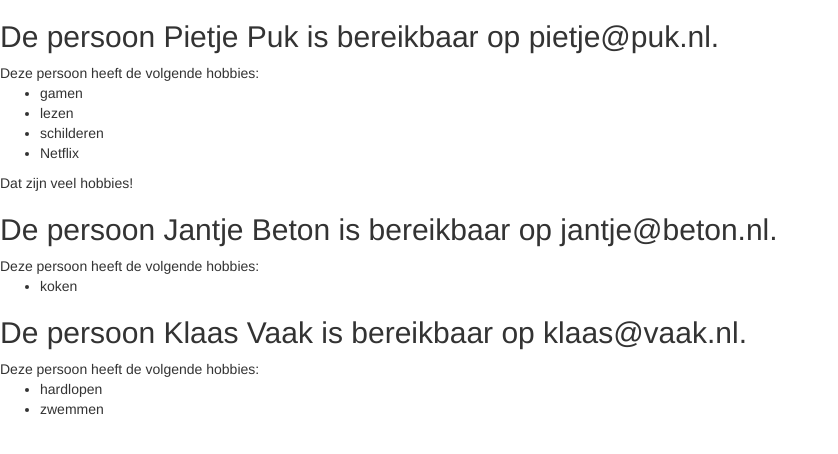
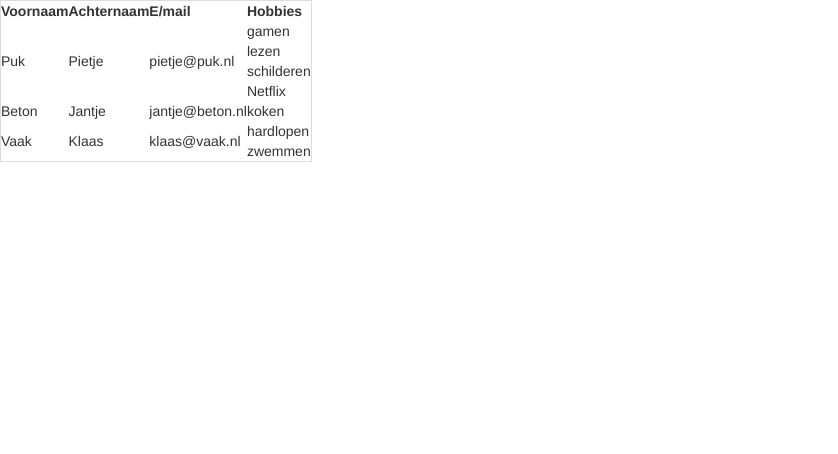
Before and after one commit to mgortzak/vijfhart-angular-fundamentals, an Angular app: page / in a window 1280 px wide. Shown: the top 454 px of the page, without its empty margins (0-838 px from the left). Built offline with nearby package versions, Linux system fonts and the light colour scheme.

Commit message:
In a table.

```diff
--- a/src/app/person/person.component.html
+++ b/src/app/person/person.component.html
@@ -1,10 +1,16 @@
-<div *ngFor="let person of persons">
-  <h2 (dblclick)="doubleClick($event, person.id)">De persoon {{person.firstName}} {{person.lastName}} is bereikbaar op
-    {{person.email}}.</h2>
-
-  Deze persoon heeft de volgende hobbies:
-  <ul>
-    <li *ngFor="let hobby of person.hobbies">{{hobby}}</li>
-  </ul>
-  <div *ngIf="person.hobbies.length > 3">Dat zijn veel hobbies!</div>
-</div>
+<table class="table-bordered">
+  <tr>
+    <th>Voornaam</th>
+    <th>Achternaam</th>
+    <th>E/mail</th>
+    <th>Hobbies</th>
+  </tr>
+  <tr *ngFor="let person of persons">
+    <td>{{person.lastName}}</td>
+    <td>{{person.firstName}}</td>
+    <td>{{person.email}}</td>
+    <td>
+      <div *ngFor="let hobby of person.hobbies">{{hobby}}</div>
+    </td>
+  </tr>
+</table>
```
